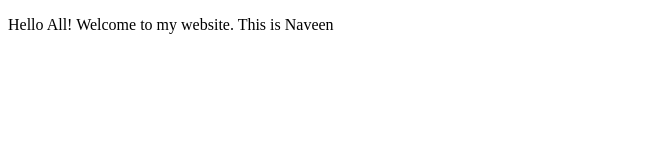
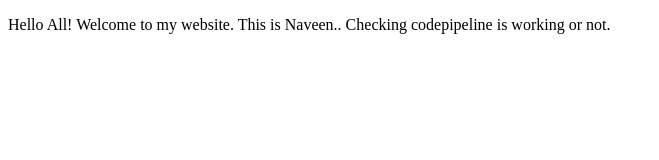
Before and after one commit to snaveenkpn/projects, a plain HTML site: page Aws/Hosting-static-website-s3-cdn-dns-codepipeline-github/index.html in a window 1280 px wide. Shown: the whole page, without its empty margins (0-659 px from the left). Drawn offline with Linux system fonts and the light colour scheme.

Commit message:
Update index.html

```diff
--- a/Aws/Hosting-static-website-s3-cdn-dns-codepipeline-github/index.html
+++ b/Aws/Hosting-static-website-s3-cdn-dns-codepipeline-github/index.html
@@ -4,6 +4,6 @@
     <title>Host A Static Website on AWS And CI CD Pipeline!</title>
   </head>
   <body>
-    <p>Hello All! Welcome to my website. This is Naveen </p>
+    <p>Hello All! Welcome to my website. This is Naveen.. Checking codepipeline is working or not. </p>
   </body>
 </html>
```
